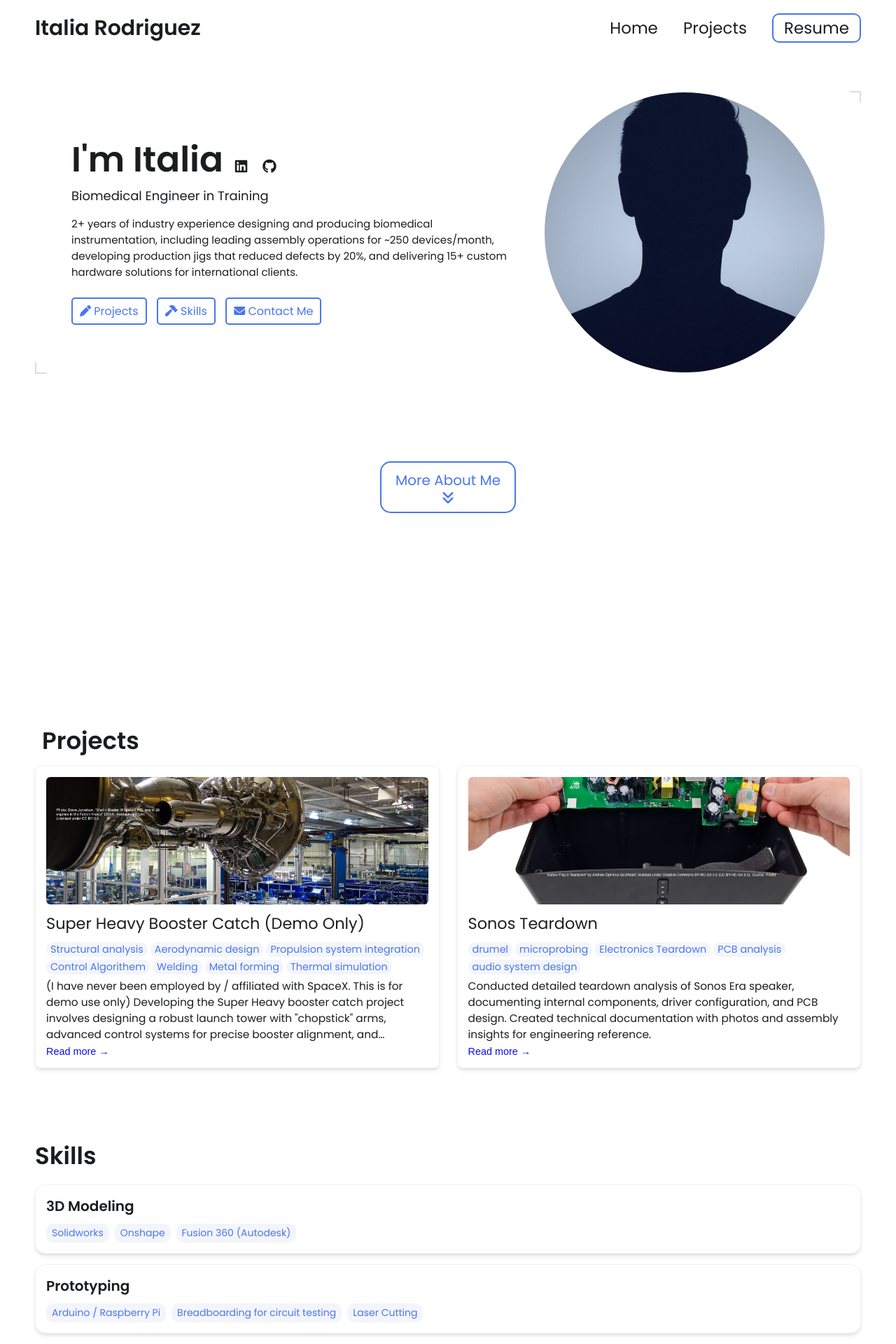
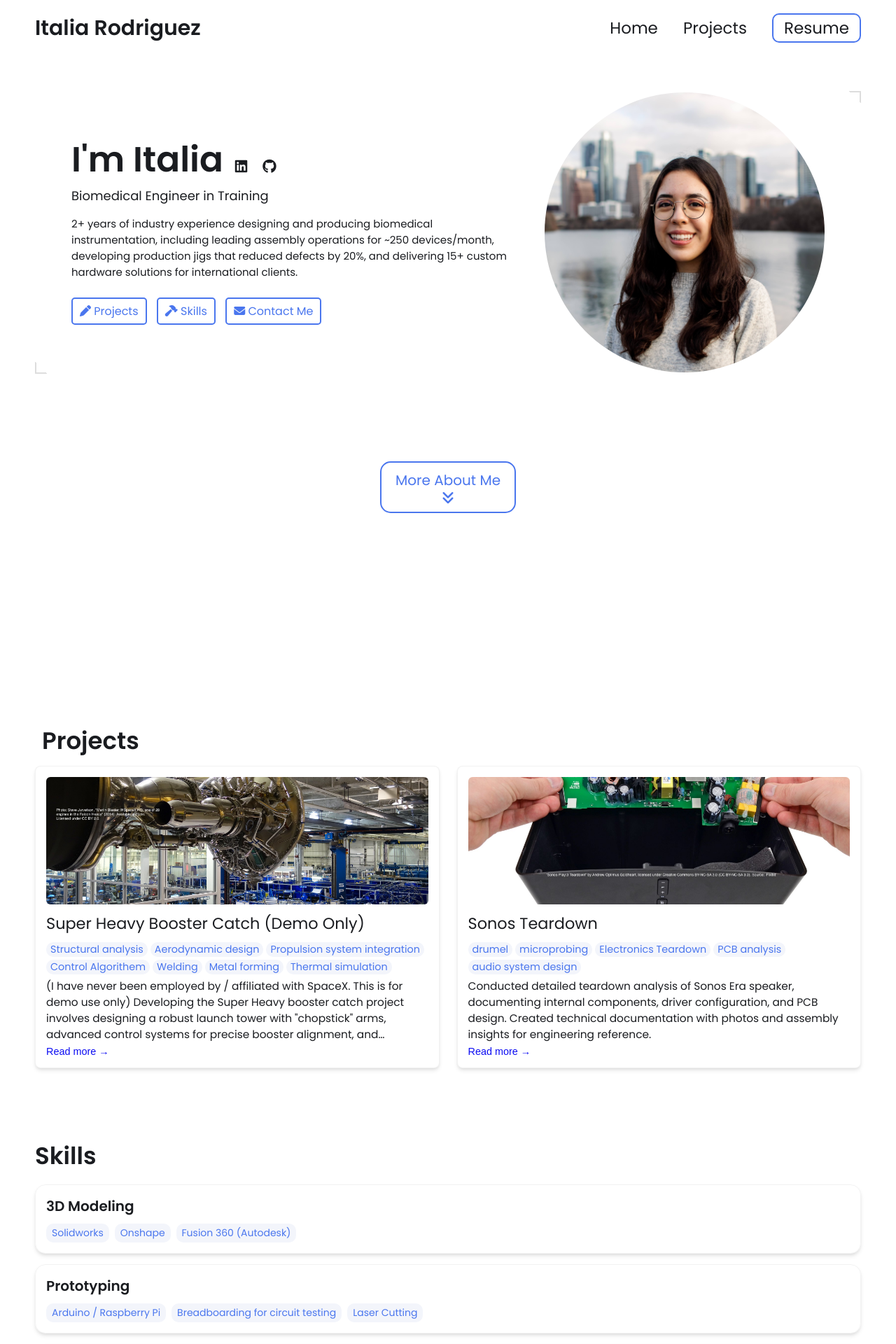
Before and after one commit to italiarod/italiarod.github.io, a Jekyll site: the page built from index.html, in a window 1280 px wide. Shown: the top 1920 px of the page at 70% size. Built offline with Jekyll 4.4.1, drawn with Linux system fonts in a browser that asks for light colours.

Commit message:
Update _config.yml

```diff
--- a/_config.yml
+++ b/_config.yml
@@ -19,7 +19,7 @@ description: >- # dont remove this line. this will ignore all new lines until th
   ~250 devices/month, developing production jigs that reduced defects by 20%, and delivering 15+ custom hardware solutions for international clients.
 
 # Place your profile image in /assets/images/profile-image/folder and edit the file name
-profile_image: ./assets/images/profile-image/avatar.jpeg
+profile_image: ./assets/images/profile-image/Headshot.jpg
 
 
 # Link your resume
```
